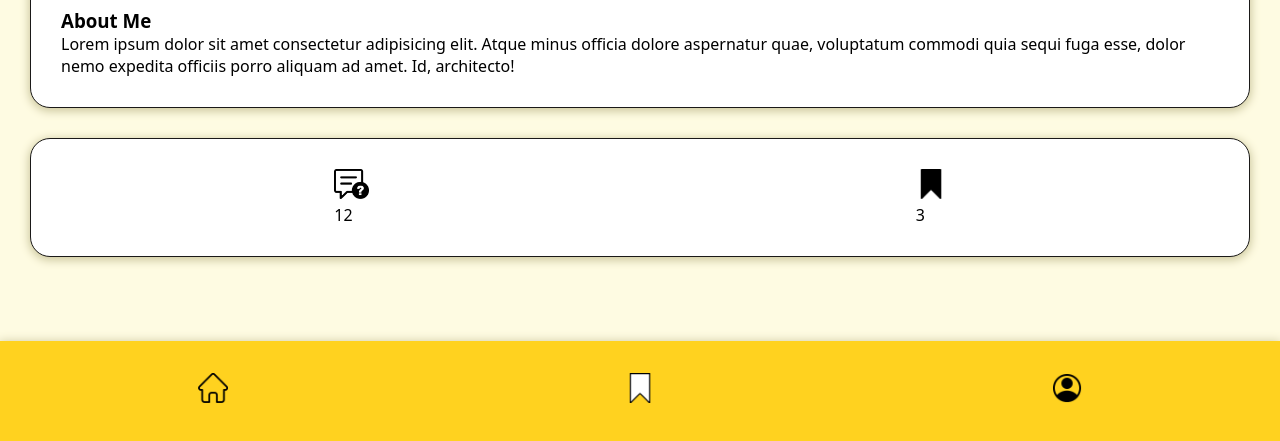
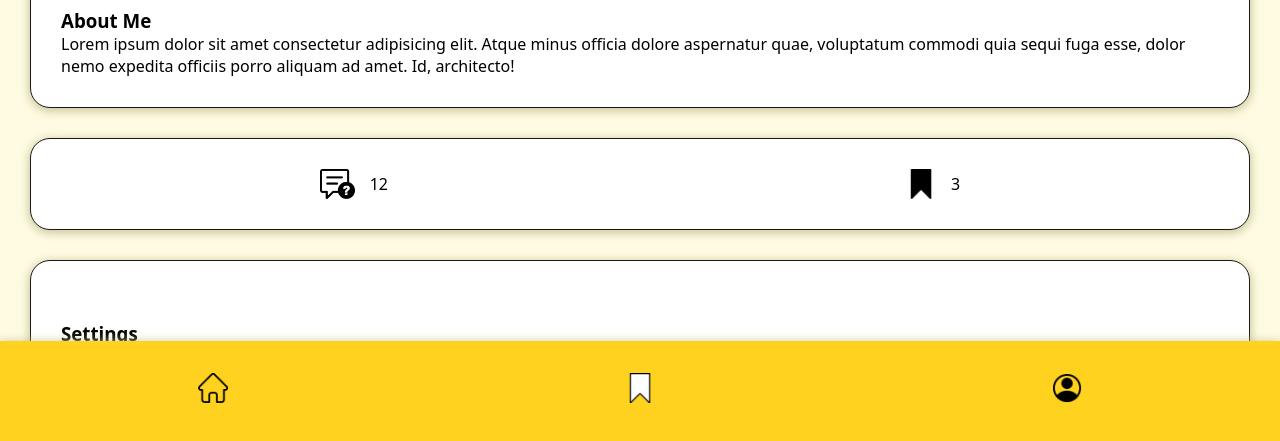
Before and after one commit to tonelloalan/alan-quiz-app, a plain HTML site: page profile.html in a window 1280 px wide. Shown: the part 359-800 px from the top of the page. Drawn offline with Linux system fonts and the light colour scheme.

Commit message:
add settings card

```diff
--- a/css/style.css
+++ b/css/style.css
@@ -69,6 +69,15 @@ li {
 .profile-card-2 {
   display: flex;
   justify-content: space-around;
+}
+
+.profile-card-2 section {
+  display: flex;
+  align-items: center;
+}
+
+.profile-card-2 section p {
+  margin-left: 15px;
 }
 
 .profile-card-2 img {
--- a/profile.html
+++ b/profile.html
@@ -39,6 +39,16 @@
             <p>3</p>
           </section>
         </div>
+      </div>
+
+      <div class="profile-cards">
+        <div class="profile-card-3">
+         <h3>Settings</h3>
+        </div>
+      </div>
+
+
+
 
         <!-- <div class="question-card-2">
           <img
```
